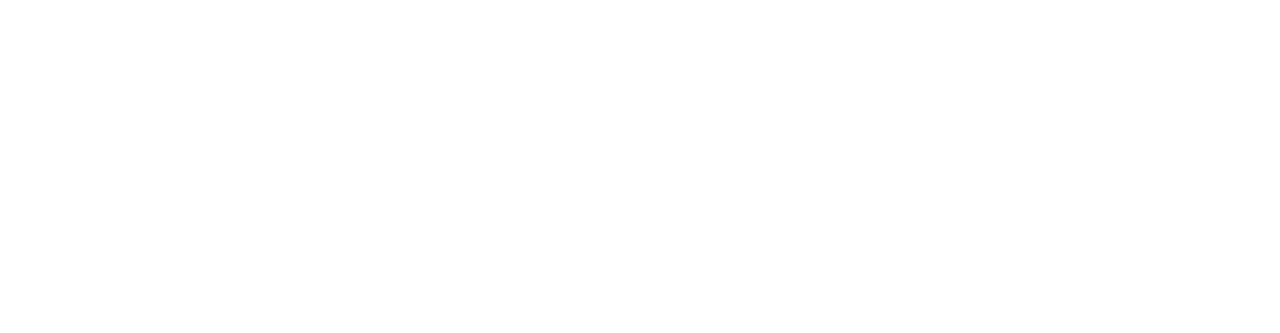
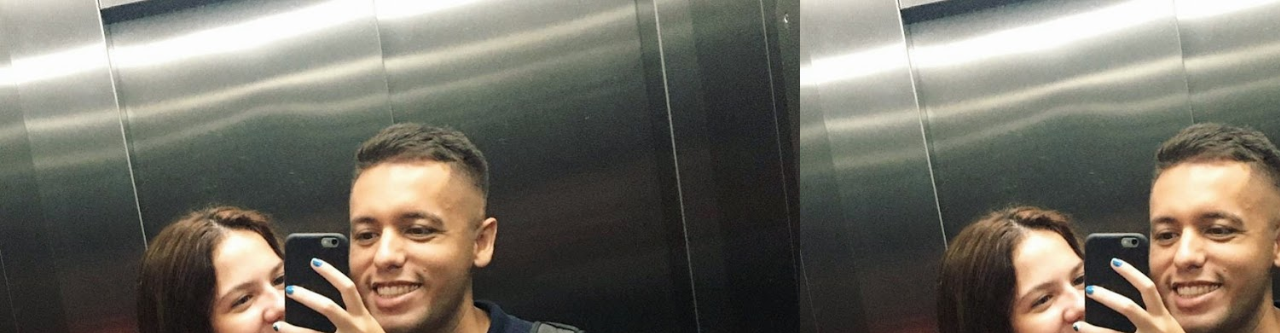
Before and after one commit to devjoaok/joaoevitoria, a plain HTML site: page index.html in a window 1280 px wide. Shown: the top 333 px of the page. Drawn offline with Linux system fonts and the light colour scheme.

Commit message:
[ADD] Incluindo imagem de fundo
Signed-off-by: João Carvalho <joao.carvalho@tmh.com.br>

```diff
--- a/index.html
+++ b/index.html
@@ -9,9 +9,11 @@
       font-family: 'Titillium Web', sans-serif;
       color: #666666;
       text-align: center;
+      background-image: url(webroot/images/background_3.jpg);
+      background-size: contain;
     }
     .box{
-      background-color: #fff;
+      color: #fff;
       width: 98vw;
       height: 98vh;
       display: flex;
```
Also changed, not shown: webroot/images/background_3.jpg (added).
